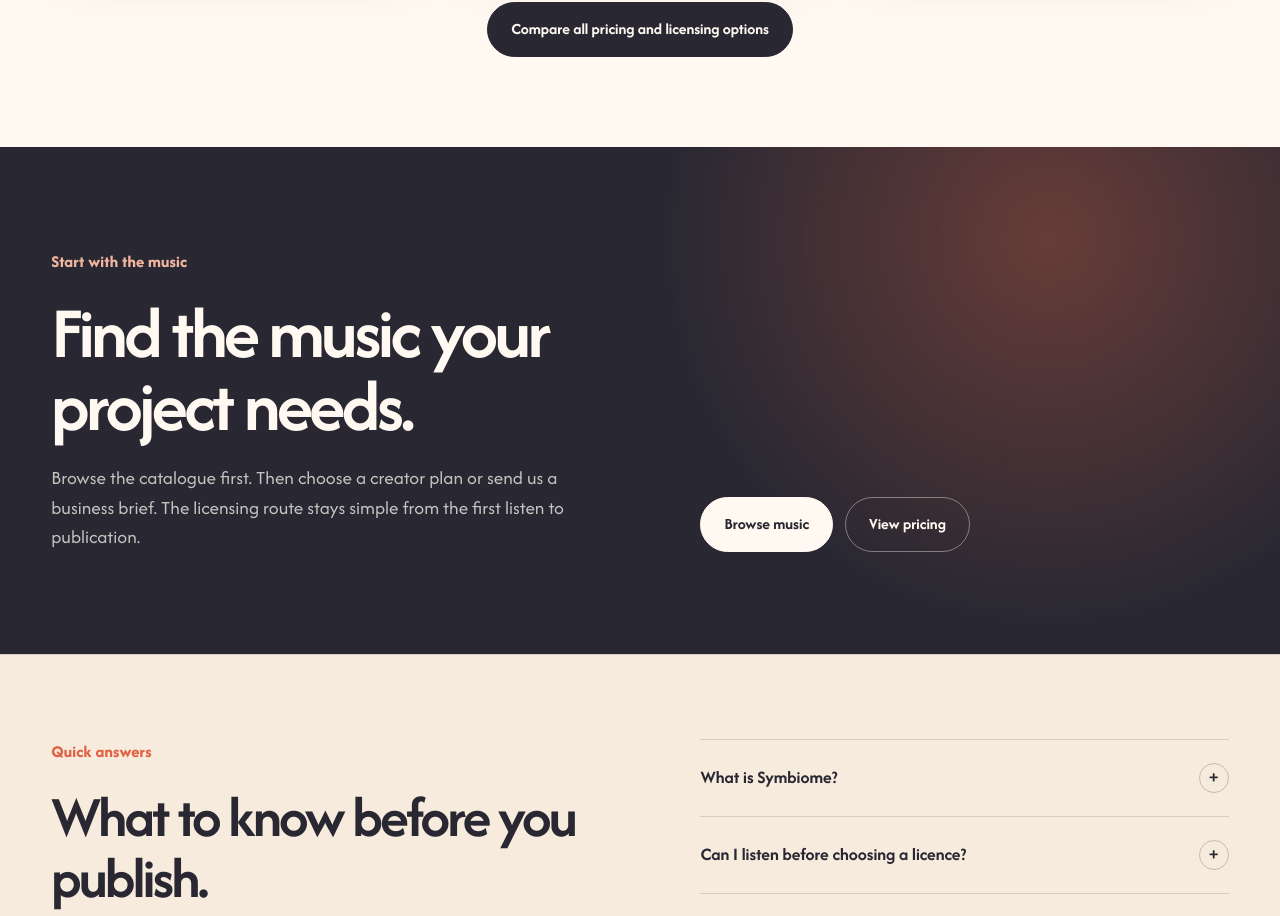
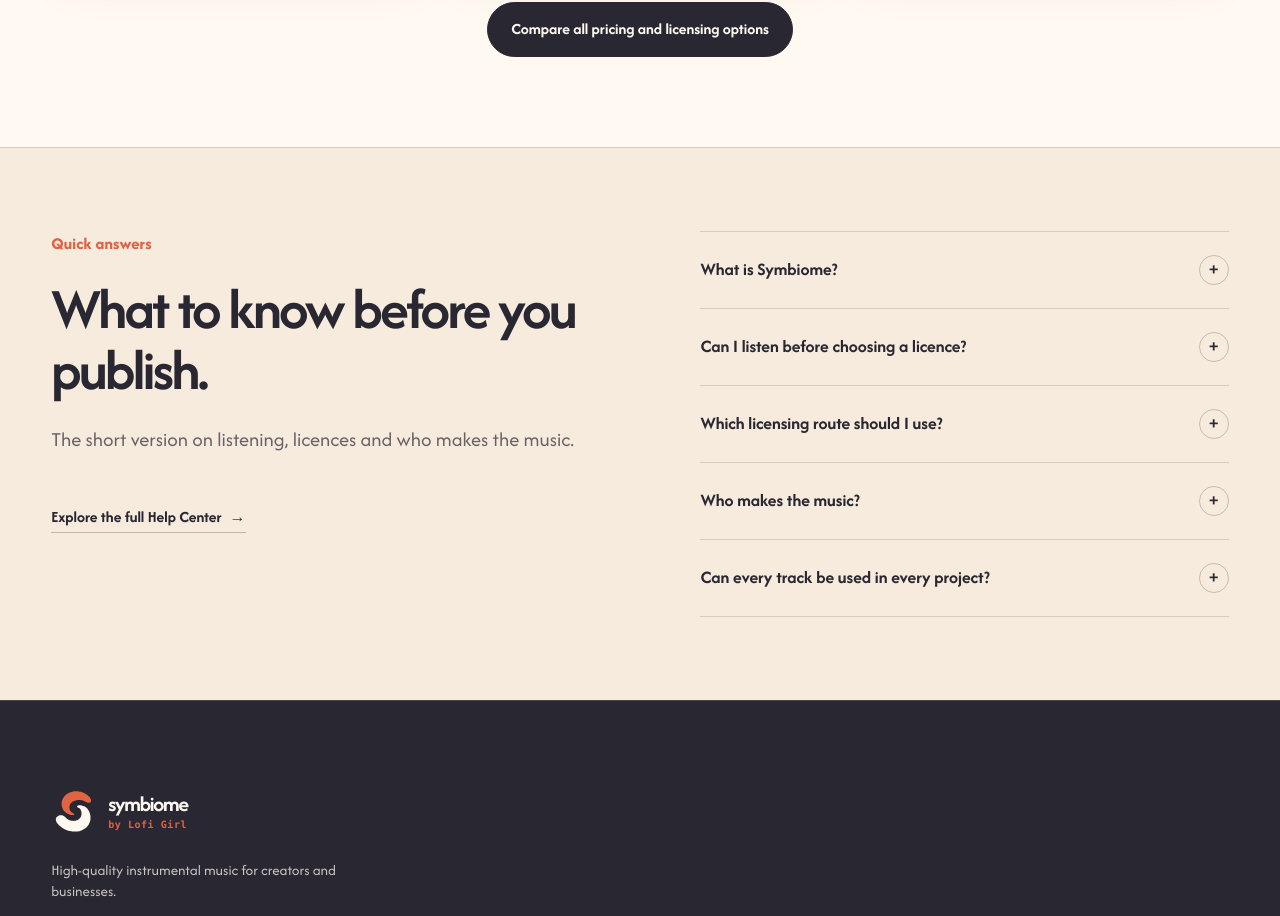
Before and after one commit to dim75017/easy-license-platform, a Next.js app: page / in a window 1280 px wide. Shown: the part 6272-7188 px from the top of the page. Built offline with nearby package versions, Linux system fonts and the light colour scheme.

Commit message:
Remove the homepage closing CTA

```diff
--- a/app/home-v26.css
+++ b/app/home-v26.css
@@ -131,16 +131,6 @@
   border-color: var(--home26-paper);
   background: var(--home26-paper);
   color: var(--home26-night);
-}
-
-.home26-button-outline-light {
-  border-color: rgba(255, 249, 241, .4);
-  color: var(--home26-paper);
-}
-
-.home26-button-outline-light:hover {
-  border-color: var(--home26-paper);
-  background: rgba(255, 249, 241, .08);
 }
 
 .home26-hero-music {
@@ -1944,7 +1934,7 @@
   }
 }
 
-/* V57: a compact pricing route and a clear closing statement complete the homepage. */
+/* V57: a compact pricing route leads directly into the closing FAQ. */
 .home26-plan-preview {
   width: 100%;
   padding: clamp(76px, 7vw, 112px) clamp(24px, 4vw, 76px);
@@ -2063,60 +2053,13 @@
   transform: translateX(4px);
 }
 
-.home26-closing {
-  width: 100%;
-  padding: clamp(78px, 8vw, 118px) clamp(24px, 4vw, 76px);
-  background:
-    radial-gradient(circle at 82% 18%, rgba(224, 99, 67, .34), transparent 34%),
-    var(--home26-night);
-  color: var(--home26-paper);
-}
-
-.home26-closing-inner {
-  display: grid;
-  width: min(1440px, 100%);
-  margin-inline: auto;
-  grid-template-columns: minmax(0, 1fr) auto;
-  align-items: end;
-  gap: clamp(38px, 6vw, 90px);
-}
-
-.home26-closing .home26-eyebrow {
-  color: #f2b5a0;
-}
-
-.home26-closing h2 {
-  max-width: 900px;
-  margin: 0 0 20px;
-  color: var(--home26-paper);
-  font-size: clamp(48px, 5.8vw, 86px);
-  line-height: .98;
-}
-
-.home26-closing-copy > p:last-of-type {
-  max-width: 720px;
-  margin: 0;
-  color: rgba(255, 249, 241, .74);
-  font-size: clamp(18px, 1.5vw, 21px);
-  line-height: 1.55;
-}
-
-.home26-closing .home26-actions {
-  justify-content: flex-end;
-}
-
 @media (max-width: 980px) {
-  .home26-plan-preview-inner,
-  .home26-closing-inner {
+  .home26-plan-preview-inner {
     grid-template-columns: 1fr;
   }
 
   .home26-plan-preview-copy {
     max-width: 760px;
-  }
-
-  .home26-closing .home26-actions {
-    justify-content: flex-start;
   }
 }
 
@@ -2143,15 +2086,6 @@
 
   .home26-plan-board {
     border-radius: 24px;
-  }
-
-  .home26-closing .home26-actions {
-    align-items: stretch;
-    flex-direction: column;
-  }
-
-  .home26-closing .home26-button {
-    width: 100%;
   }
 }
 
@@ -2552,24 +2486,15 @@
   }
 }
 
-/* V67: a short, warm FAQ closes the homepage after the final CTA. */
+/* V67: a short, warm FAQ closes the homepage. */
 .home26-quick-faq {
   width: 100%;
   max-width: none;
   border-top: 1px solid var(--home26-rule);
   padding: clamp(72px, 6.5vw, 104px) max(clamp(24px, 4vw, 76px), calc((100% - 1440px) / 2));
   background: var(--home26-oat);
-}
-
-/* V69: the closing CTA and FAQ share one editorial grid across the colour break. */
-.home26-closing-inner,
-.home26-quick-faq {
   grid-template-columns: minmax(0, 1.04fr) minmax(420px, .96fr);
   gap: clamp(48px, 6vw, 90px);
-}
-
-.home26-closing .home26-actions {
-  justify-content: flex-start;
 }
 
 .home26-quick-faq .home26-section-heading {
@@ -2595,7 +2520,6 @@
 }
 
 @media (max-width: 980px) {
-  .home26-closing-inner,
   .home26-quick-faq {
     grid-template-columns: 1fr;
     gap: 44px;
--- a/app/page.tsx
+++ b/app/page.tsx
@@ -244,20 +244,6 @@ export default function Home() {
           </div>
         </section>
 
-        <section className="home26-closing" aria-labelledby="home26-closing-title">
-          <div className="home26-closing-inner">
-            <div className="home26-closing-copy" data-reveal="left">
-              <p className="home26-eyebrow">Start with the music</p>
-              <h2 id="home26-closing-title">Find the music your project needs.</h2>
-              <p>Browse the catalogue first. Then choose a creator plan or send us a business brief. The licensing route stays simple from the first listen to publication.</p>
-            </div>
-            <div className="home26-actions" data-reveal="right">
-              <Link className="home26-button home26-button-light" href="/catalog">Browse music</Link>
-              <Link className="home26-button home26-button-outline-light" href="/pricing">View pricing</Link>
-            </div>
-          </div>
-        </section>
-
         <section className="home26-section home26-faq home26-quick-faq" aria-labelledby="home26-faq-title">
           <div className="home26-section-heading" data-reveal="left">
             <p className="home26-eyebrow">Quick answers</p>
```
Also changed, not shown: 1 other file (tests, documents, lock files or other folders).
